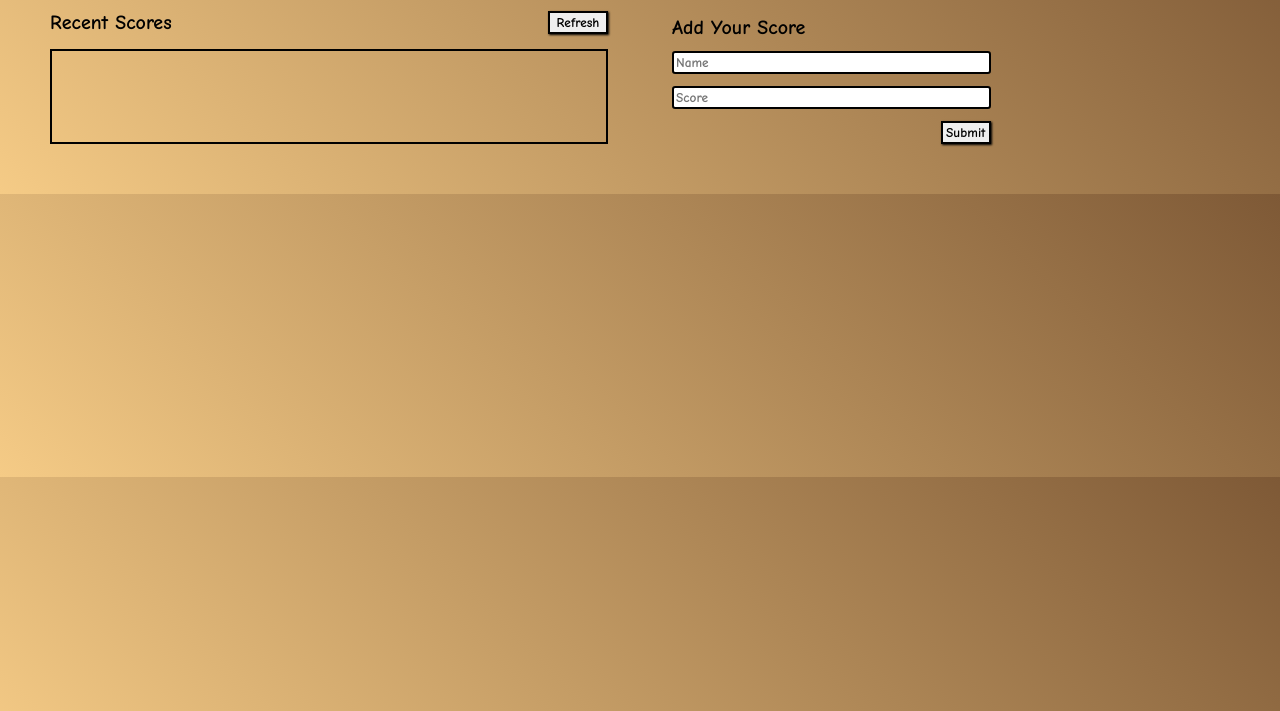
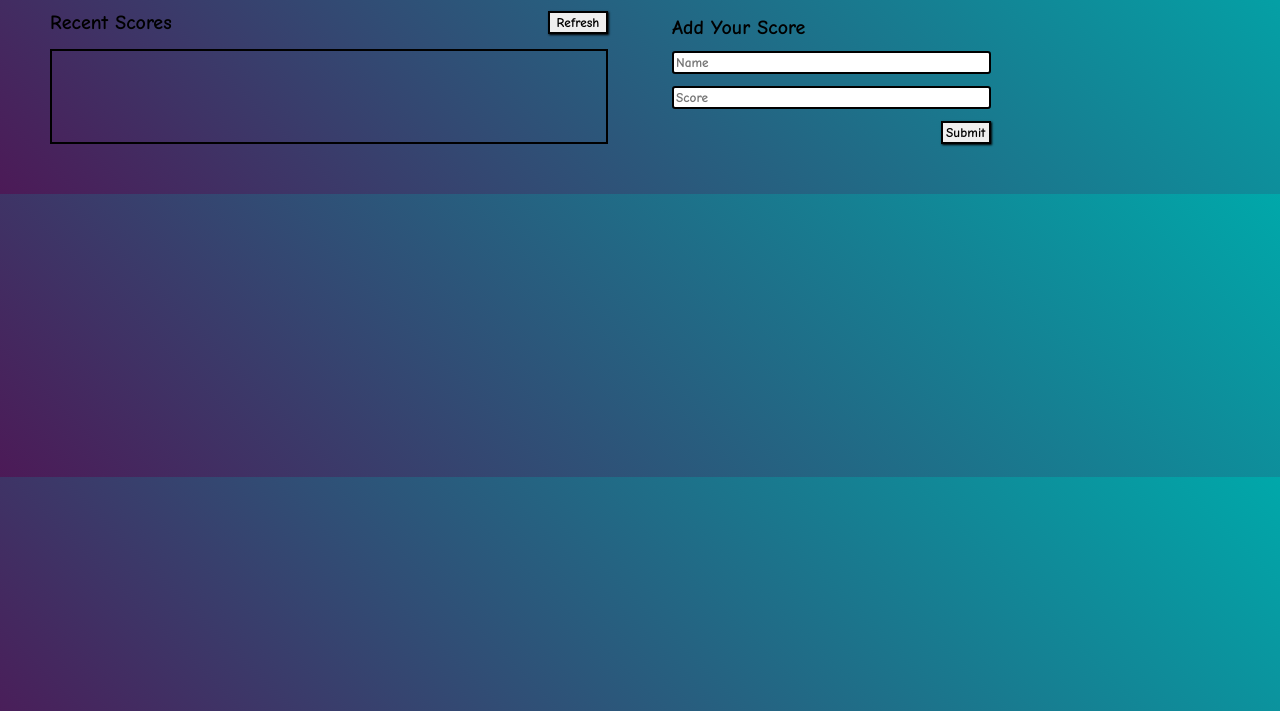
Before and after one commit to joyapisi/Leaderboard, a website built with webpack: page src/index.html in a window 1280 px wide. Shown: the part 89-800 px from the top of the page. Built offline with nearby package versions, Linux system fonts and the light colour scheme; no server answers.

Commit message:
Update style.css

```diff
--- a/src/style.css
+++ b/src/style.css
@@ -12,7 +12,7 @@
 
 body {
   padding: 30px;
-  background-image: linear-gradient(45deg, #f5cb86, #7e5936);
+  background-image: linear-gradient(45deg, #4c1a57, #00a8aa);
 }
 
 h3 {
```
